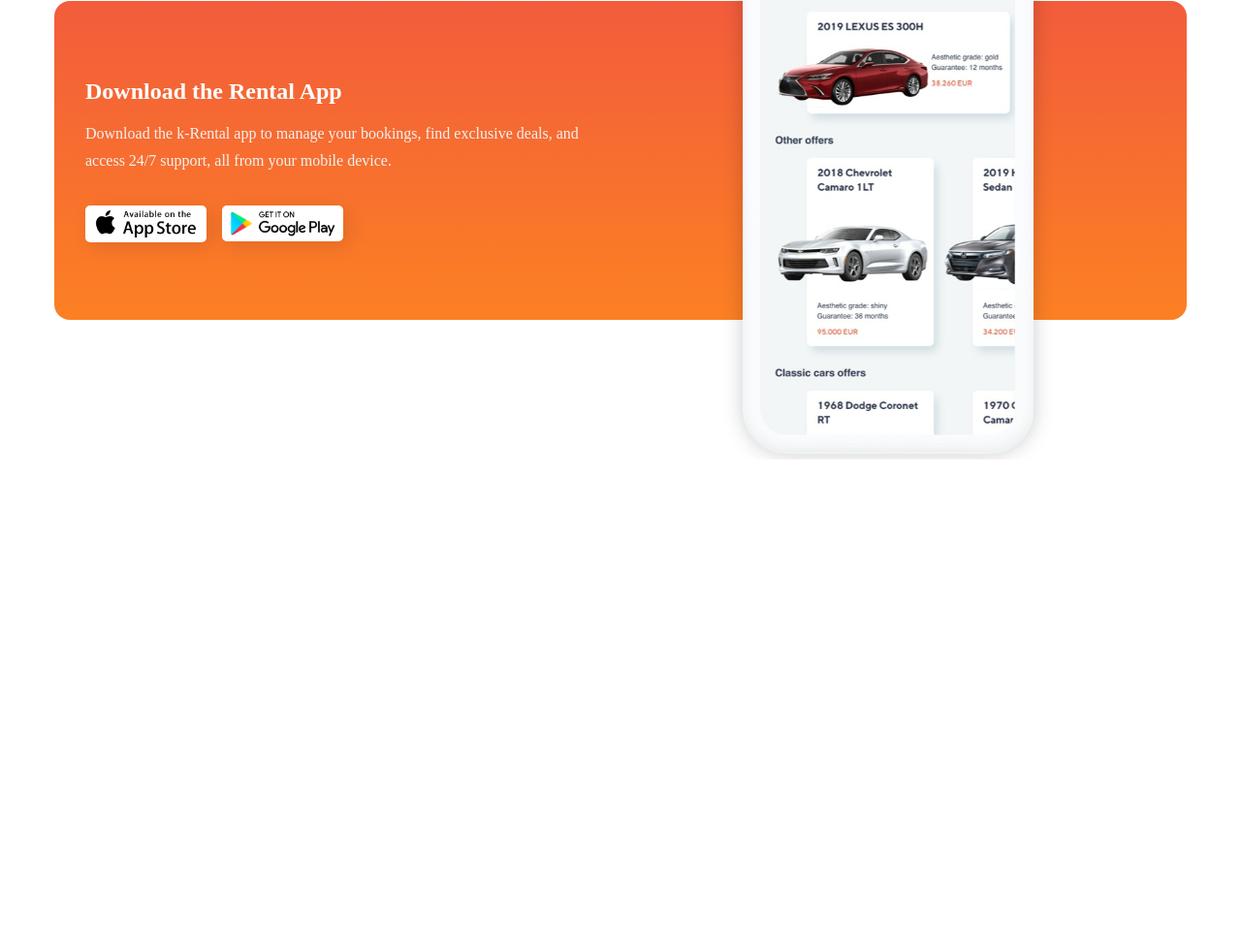
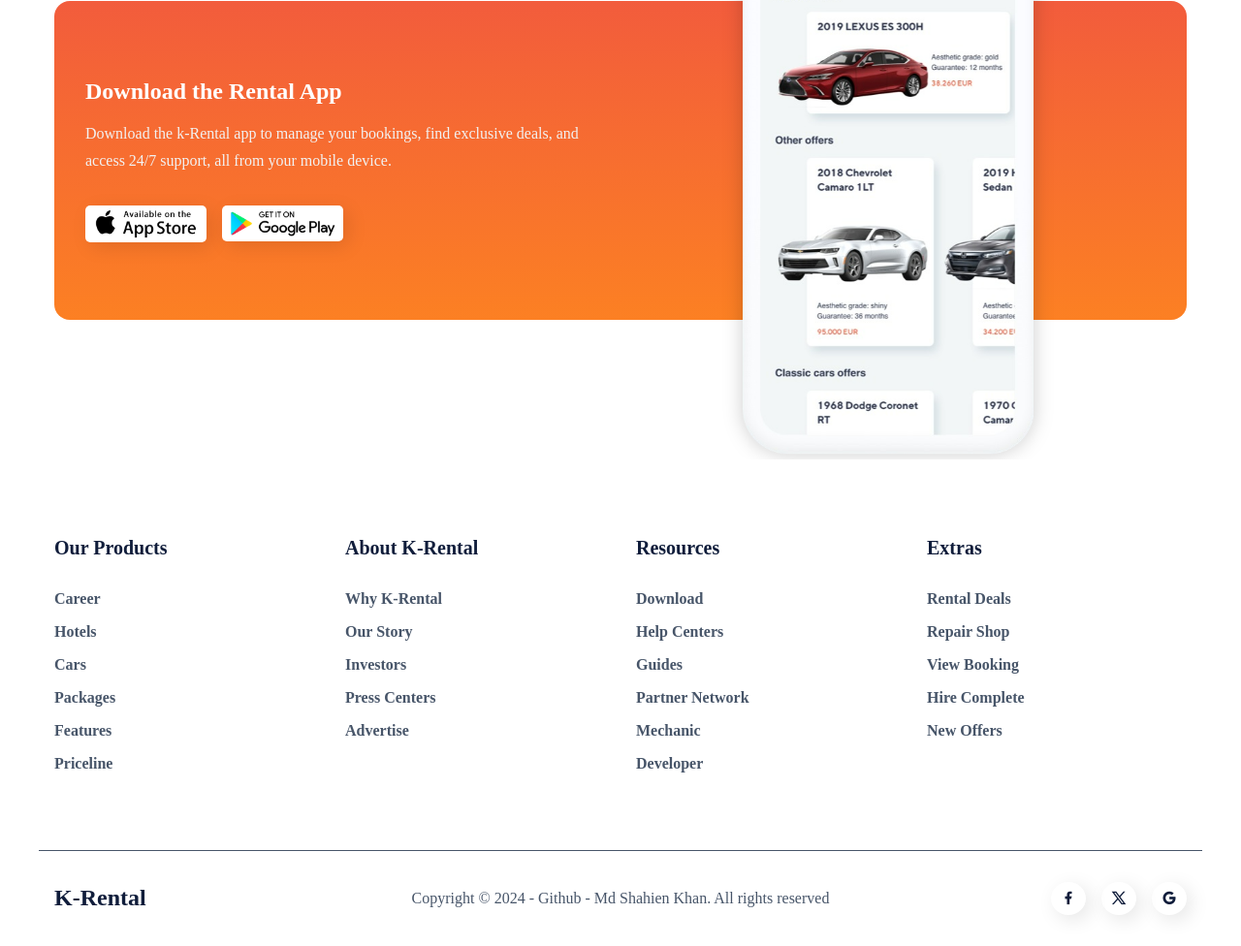
Before and after one commit to Md-shahien-khan/K-Rental, a plain HTML site: page index.html in a window 1280 px wide. Shown: the part 3092-4068 px from the top of the page at 97% size. Before the commit the page ends 3566 px from the top, so only its background shows below. Drawn offline with nearby package versions, Linux system fonts and the light colour scheme.

Commit message:
footer done

```diff
--- a/index.html
+++ b/index.html
@@ -206,6 +206,67 @@
     </section>
 
 
+    <footer>
+        <div class="section-container footer-container">
+            <div class="footer-col">
+                <h4>Our Products</h4>
+                <ul class="footer-links">
+                    <li><a href="#">Career</a></li>
+                    <li><a href="#">Hotels</a></li>
+                    <li><a href="#">Cars</a></li>
+                    <li><a href="#">Packages</a></li>
+                    <li><a href="#">Features</a></li>
+                    <li><a href="#">Priceline</a></li>
+                </ul>
+            </div>
+            <div class="footer-col">
+                <h4>About K-Rental</h4>
+                <ul class="footer-links">
+                    <li><a href="#">Why K-Rental</a></li>
+                    <li><a href="#">Our Story</a></li>
+                    <li><a href="#">Investors</a></li>
+                    <li><a href="#">Press Centers</a></li>
+                    <li><a href="#">Advertise</a></li>
+                </ul>
+            </div>
+            <div class="footer-col">
+                <h4>Resources</h4>
+                <ul class="footer-links">
+                    <li><a href="#">Download</a></li>
+                    <li><a href="#">Help Centers</a></li>
+                    <li><a href="#">Guides</a></li>
+                    <li><a href="#">Partner Network</a></li>
+                    <li><a href="#">Mechanic</a></li>
+                    <li><a href="#">Developer</a></li>
+                </ul>
+            </div>
+            <div class="footer-col">
+                <h4>Extras</h4>
+                <ul class="footer-links">
+                    <li><a href="#">Rental Deals</a></li>
+                    <li><a href="#">Repair Shop</a></li>
+                    <li><a href="#">View Booking</a></li>
+                    <li><a href="#">Hire Complete</a></li>
+                    <li><a href="#">New Offers</a></li>
+                </ul>
+            </div>
+        </div>
+        <div class="section-container footer-bar">
+            <h4>K-Rental</h4>
+            <p>Copyright © 2024 - Github - Md Shahien Khan. All rights reserved</p>
+            <ul class="footer-socials">
+                <li>
+                    <a href="#"><i class="ri-facebook-fill"></i></a>
+                </li>
+                <li>
+                    <a href="#"><i class="ri-twitter-x-line"></i></a>
+                </li>
+                <li>
+                    <a href="#"><i class="ri-google-fill"></i></a>
+                </li>
+            </ul>
+        </div>
+    </footer>
 
 
     <script src="https://unpkg.com/scrollreveal"></script>
--- a/style.css
+++ b/style.css
@@ -365,16 +365,75 @@ nav{
     box-shadow: 5px 5px 20px rgba(0, 0, 0, 0.1);
 }
 
-
-
-
-
+/* footer */
+.footer-container{
+    display: grid;
+    gap: 4rem 2rem;
+    border-bottom: 1px solid var(--text-light);
+}
+.footer-col h4{
+    margin-bottom: 2rem;
+    font-size: 1.25rem;
+    font-weight: 700;
+    color: var(--text-dark);
+}
+.footer-links{
+    display: grid;
+    gap: 1rem;
+}
+.footer-links a{
+    font-weight: 600;
+    color: var(--text-light);
+}
+.footer-links a:hover{
+    color: var(--primary-color);
+}
+.footer-bar{
+    padding-block: 2rem;
+    display: flex;
+    align-items: center;
+    justify-content: space-between;
+    flex-direction: column;
+    gap: 1rem;
+    flex-wrap: wrap;
+}
+.footer-bar h4{
+    font-size: 1.5rem;
+    font-weight: 700;
+    color: var(--text-dark);
+}
+.footer-bar p{
+    font-weight: 500;
+    color: var(--text-light);
+    text-align: center;
+}
+.footer-socials{
+    display: flex;
+    align-items: center;
+    gap: 1rem;
+}
+.footer-socials a{
+    display: inline-block;
+    padding: 8px 10px;
+    font-size: 1rem;
+    color: var(--text-dark);
+    border-radius: 100%;
+    box-shadow: 5px 5px 20px rgba(0, 0, 0, 0.1);
+}
+.footer-socials a:hover{
+    color: var(--white);
+    background: var(--gradient);
+    transition: 0.5s;
+}
 
 
 
 /* media query */
 @media (width > 540px) {
     .steps-grid{
+        grid-template-columns: repeat(2, 1fr);
+    }
+    .footer-container{
         grid-template-columns: repeat(2, 1fr);
     }
 }
@@ -491,6 +550,17 @@ nav{
         left: 50%;
         transform: translate(-50%, -50%);
         filter: drop-shadow(0 0 10px rgba(0, 0, 0, 0.2));
-
+    }
+    .footer-container{
+        grid-template-columns: repeat(4, 1fr);
+    }
+    .footer-bar{
+        flex-direction: row;
+    }
+    .footer-bar :is(h4, .footer-socials){
+        flex: 1;
+    }
+    .footer-socials{
+        justify-content: flex-end;
     }
 }
```
